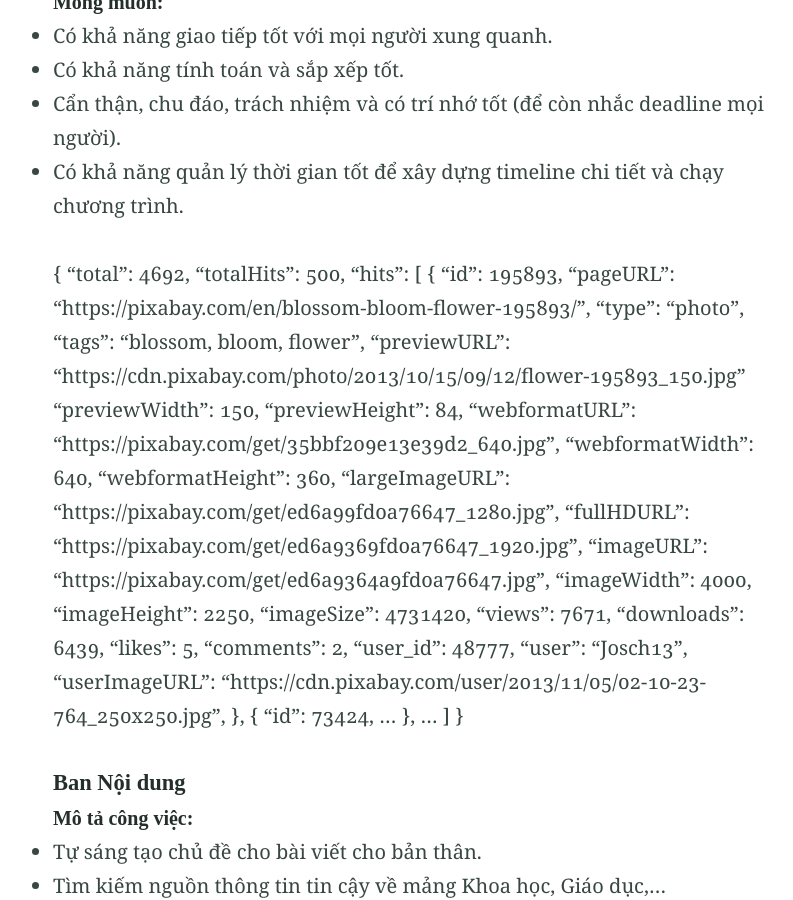
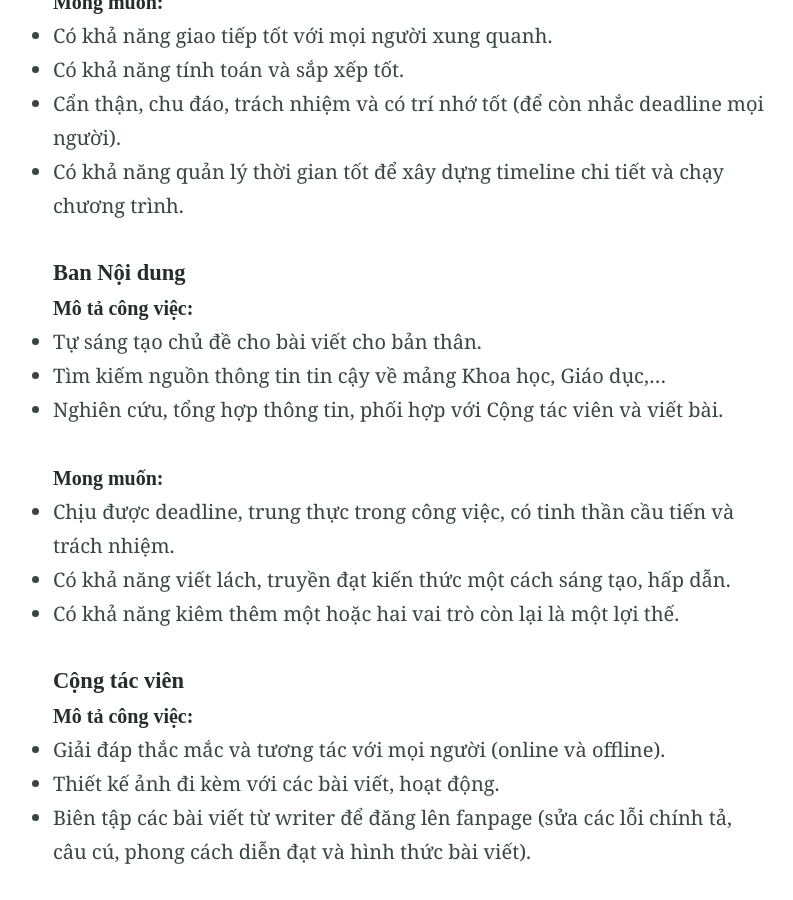
Before and after one commit to 8trien/1, a Jekyll site: the page built from index.md, in a window 1280 px wide and 900 px high, scrolled down 2666 px. Shown: the whole window, without its empty margins (230-1023 px from the left). Built offline with Jekyll 4.4.1, drawn with Linux system fonts in a browser that asks for light colours.

Commit message:
Update index.md

```diff
--- a/index.md
+++ b/index.md
@@ -63,43 +63,6 @@ Tạo ra một sân chơi tập hợp những bạn trẻ ham học hỏi và mo
 - Cẩn thận, chu đáo, trách nhiệm và có trí nhớ tốt (để còn nhắc deadline mọi người).
 - Có khả năng quản lý thời gian tốt để xây dựng timeline chi tiết và chạy chương trình.
 
-{
-"total": 4692,
-"totalHits": 500,
-"hits": [
-    {
-        "id": 195893,
-        "pageURL": "https://pixabay.com/en/blossom-bloom-flower-195893/",
-        "type": "photo",
-        "tags": "blossom, bloom, flower",
-        "previewURL": "https://cdn.pixabay.com/photo/2013/10/15/09/12/flower-195893_150.jpg"
-        "previewWidth": 150,
-        "previewHeight": 84,
-        "webformatURL": "https://pixabay.com/get/35bbf209e13e39d2_640.jpg",
-        "webformatWidth": 640,
-        "webformatHeight": 360,
-        "largeImageURL": "https://pixabay.com/get/ed6a99fd0a76647_1280.jpg",
-        "fullHDURL": "https://pixabay.com/get/ed6a9369fd0a76647_1920.jpg",
-        "imageURL": "https://pixabay.com/get/ed6a9364a9fd0a76647.jpg",
-        "imageWidth": 4000,
-        "imageHeight": 2250,
-        "imageSize": 4731420,
-        "views": 7671,
-        "downloads": 6439,
-        "likes": 5,
-        "comments": 2,
-        "user_id": 48777,
-        "user": "Josch13",
-        "userImageURL": "https://cdn.pixabay.com/user/2013/11/05/02-10-23-764_250x250.jpg",
-    },
-    {
-        "id": 73424,
-        ...
-    },
-    ...
-]
-}
-
 ##### Ban Nội dung
 
 ###### Mô tả công việc:
```
